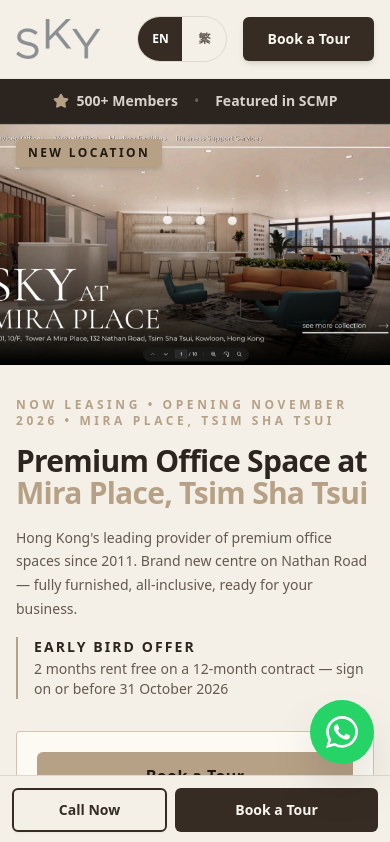
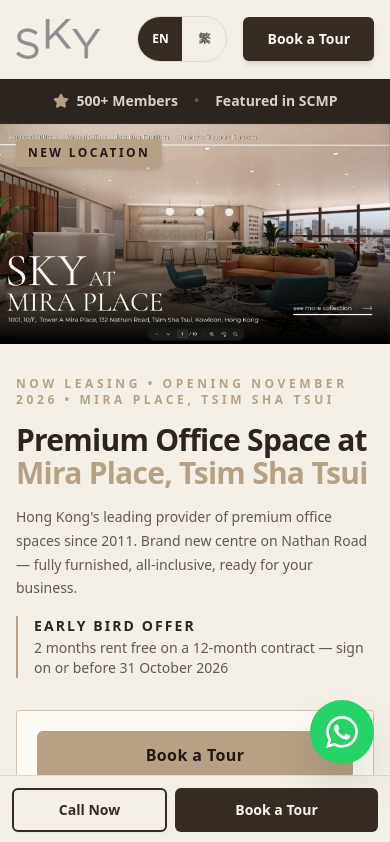
Before and after one commit to hongkongexpert/skybizcentre-mira, a Next.js app: page / in a window 390 px wide. Shown: the top 842 px of the page. Built offline with nearby package versions, Linux system fonts and the light colour scheme; a web font is replaced by a local one.

Commit message:
Mobile banner: show full image width (no side crop)

```diff
--- a/app/page.tsx
+++ b/app/page.tsx
@@ -268,11 +268,11 @@ export default function HomePage() {
       </div>
 
       {/* Hero Banner - half height image */}
-      <section className="relative h-[62vw] sm:h-[68vh]">
+      <section className="relative sm:h-[68vh]">
         <img
           src="/images/mira/banner.jpg"
           alt={t.heroImageAlt}
-          className="absolute inset-0 w-full h-full object-cover object-[center_80%]"
+          className="w-full h-auto sm:absolute sm:inset-0 sm:h-full sm:object-cover sm:object-[center_80%]"
           loading="eager"
         />
         <span className="absolute top-4 left-4 sm:top-6 sm:left-6 bg-secondary text-secondary-foreground text-xs sm:text-sm font-bold uppercase tracking-[0.2em] px-3 sm:px-4 py-1.5 rounded-sm shadow-md">
```
